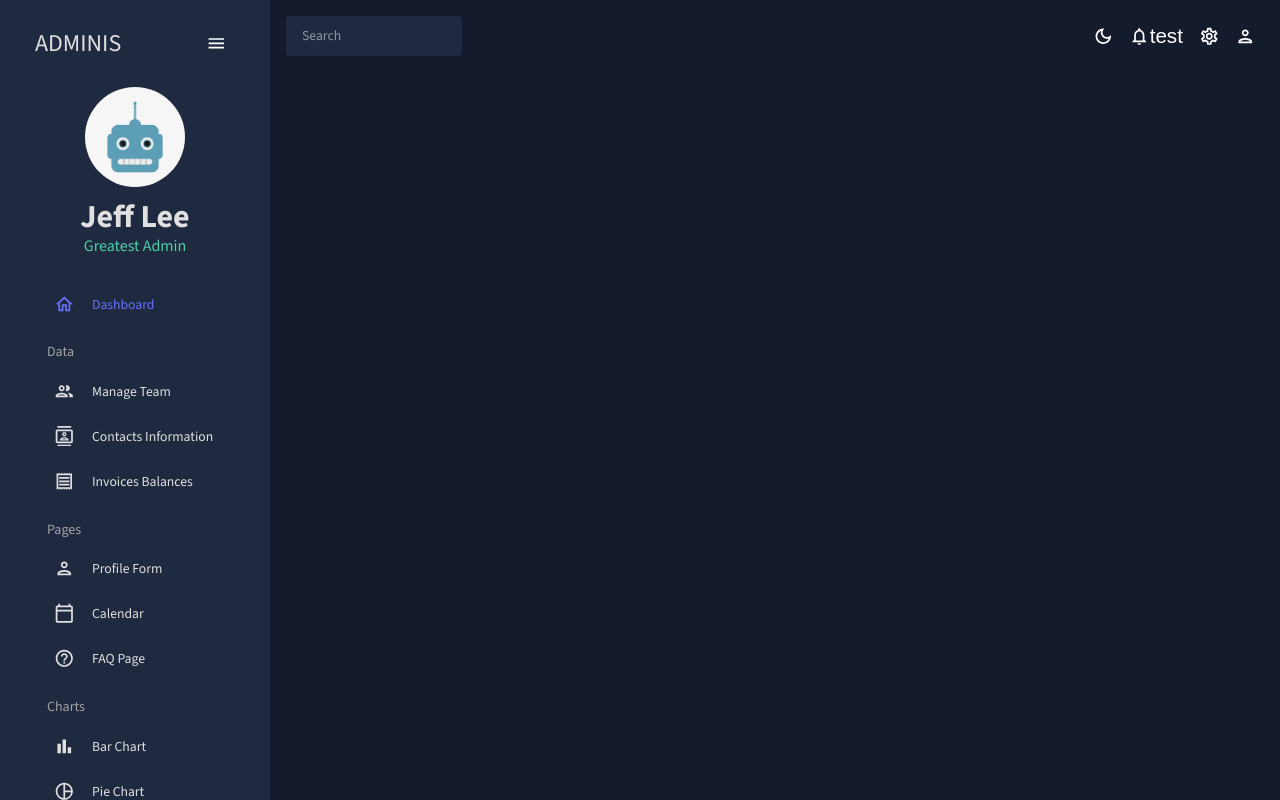
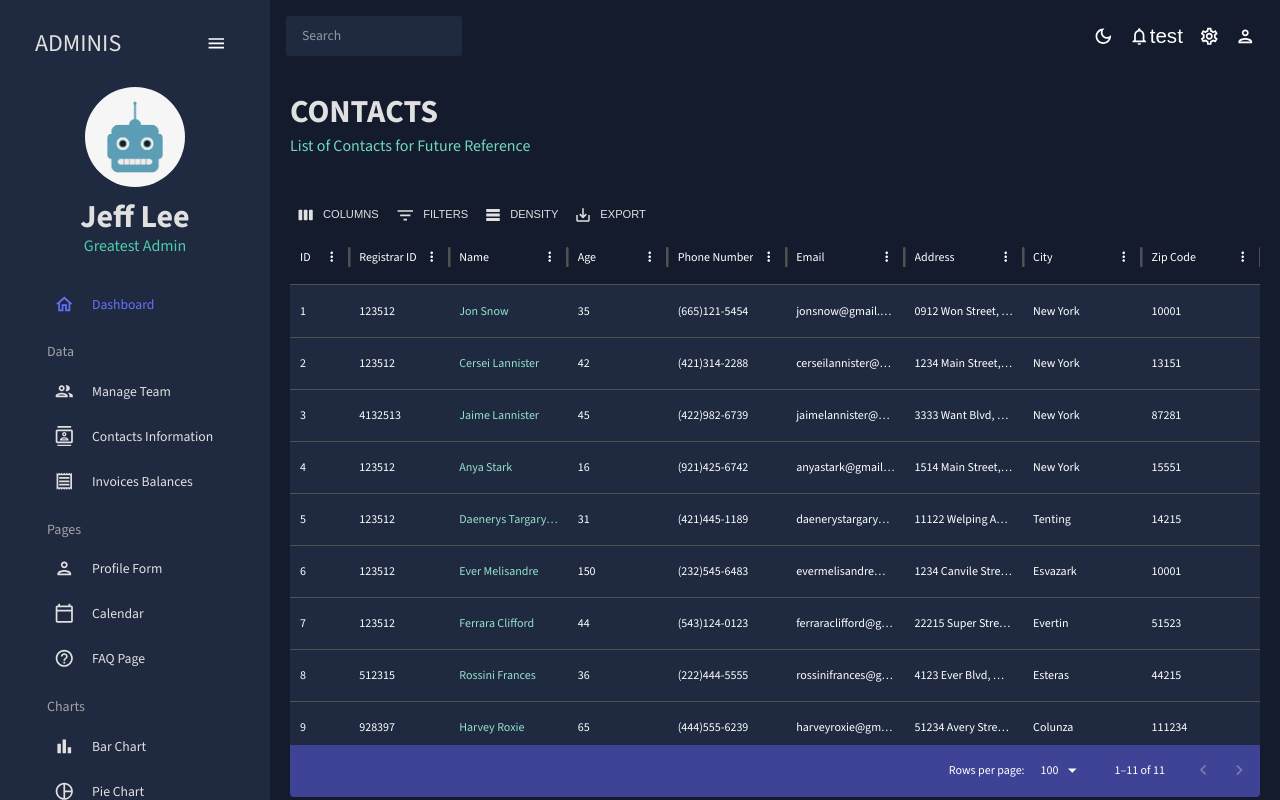
Before and after one commit to jeffreyleec/react-dashboard, a React (Create React App) app: page /contacts in a window 1280 px wide. Built offline with nearby package versions, Linux system fonts and the light colour scheme.

Commit message:
contacts page with data grid added

```diff
--- a/src/App.js
+++ b/src/App.js
@@ -5,7 +5,7 @@
 import Dashboard from "./scenes/dashboard";
 import Team from "./scenes/team";
 // import Invoices from "./scenes/invoices";
-// import Contacts from "./scenes/contacts";
+import Contacts from "./scenes/contacts";
 // import Bar from "./scenes/bar";
 // import Form from "./scenes/form";
 // import Line from "./scenes/line";
@@ -32,7 +32,7 @@
             <Routes>
               <Route path="/" element={<Dashboard />} />
               <Route path="/team" element={<Team />} />
-              {/* <Route path="/contacts" element={<Contacts />} /> */}
+              <Route path="/contacts" element={<Contacts />} />
               {/* <Route path="/invoices" element={<Invoices />} /> */}
               {/* <Route path="/form" element={<Form />} /> */}
               {/* <Route path="/bar" element={<Bar />} /> */}
--- /dev/null
+++ b/src/scenes/contacts/index.jsx
@@ -0,0 +1,106 @@
+import { Box } from "@mui/material";
+import { DataGrid, GridToolbar } from "@mui/x-data-grid";
+import { tokens } from "../../theme";
+import { mockDataContacts } from "../../data/mockData";
+import Header from "../../components/Header";
+import { useTheme } from "@mui/material";
+
+const Contacts = () => {
+    const theme = useTheme();
+    const colors = tokens(theme.palette.mode);
+
+    const columns = [
+        { field: "id", headerName: "ID", flex: 0.5 },
+        { field: "registrarId", headerName: "Registrar ID" },
+        {
+            field: "name",
+            headerName: "Name",
+            flex: 1,
+            cellClassName: "name-column--cell",
+        },
+        {
+            field: "age",
+            headerName: "Age",
+            type: "number",
+            headerAlign: "left",
+            align: "left",
+        },
+        {
+            field: "phone",
+            headerName: "Phone Number",
+            flex: 1,
+        },
+        {
+            field: "email",
+            headerName: "Email",
+            flex: 1,
+        },
+        {
+            field: "address",
+            headerName: "Address",
+            flex: 1,
+        },
+        {
+            field: "city",
+            headerName: "City",
+            flex: 1,
+        },
+        {
+            field: "zipCode",
+            headerName: "Zip Code",
+            flex: 1,
+        },
+    ];
+
+    return (
+        <Box m="20px">
+            <Header
+                title="CONTACTS"
+                subtitle="List of Contacts for Future Reference"
+            />
+            <Box
+                m="40px 0 0 0"
+                height="75vh"
+                sx={{
+                    "& .MuiDataGrid-root": {
+                        border: "none",
+                    },
+                    "& .MuiDataGrid-cell": {
+                        borderBottom: "none",
+                    },
+                    "& .name-column--cell": {
+                        color: colors.greenAccent[300],
+                    },
+                    "& .MuiDataGrid-columnHeaders": {
+                        backgroundColor: colors.blueAccent[700],
+                        borderBottom: "none",
+                    },
+                    "& .MuiDataGrid-virtualScroller": {
+                        backgroundColor: colors.primary[400],
+                    },
+                    "& .MuiDataGrid-footerContainer": {
+                        borderTop: "none",
+                        backgroundColor: colors.blueAccent[700],
+                    },
+                    "& .MuiCheckbox-root": {
+                        color: `${colors.greenAccent[200]} !important`,
+                    },
+                    "& .MuiDataGrid-toolbarContainer .MuiButton-text": {
+                        color: `${colors.grey[100]} !important`,
+                    },
+                }}
+            >
+                <DataGrid
+                    rows={mockDataContacts}
+                    columns={columns}
+                    // components={{ Toolbar: GridToolbar }}
+                    slots={{
+                        toolbar: GridToolbar,
+                    }}
+                />
+            </Box>
+        </Box>
+    );
+};
+
+export default Contacts;
```
